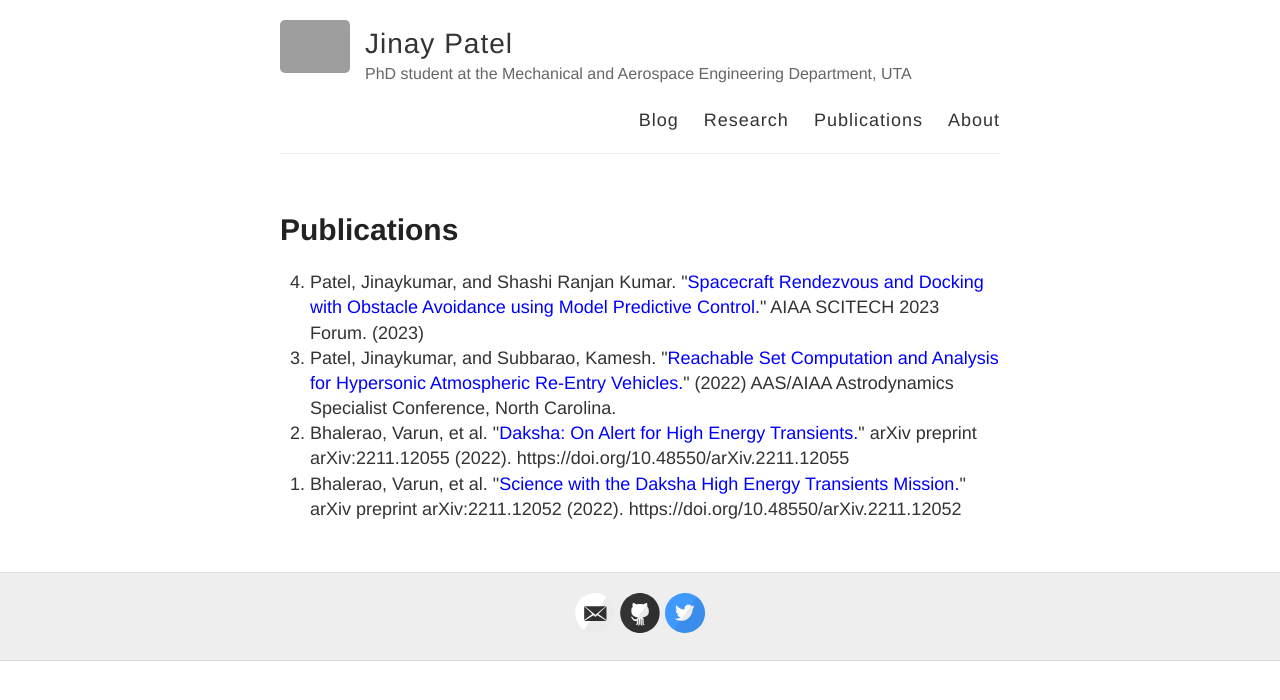
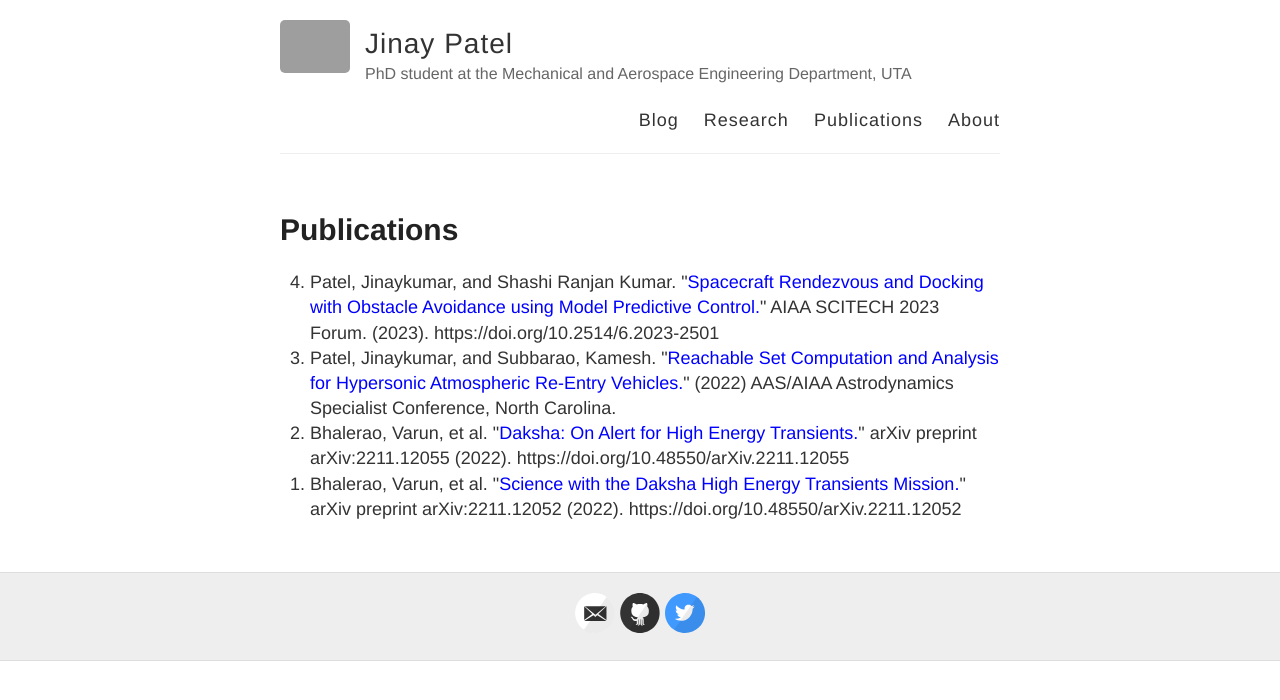
Before and after one commit to jinaynitinpatel/jinaynitinpatel.github.io, a Jekyll site: the page built from publications.md, in a window 1280 px wide. Shown: the top 700 px of the page. Built offline with Jekyll 4.4.1, drawn with Linux system fonts in a browser that asks for light colours; part of the change alters nothing that is shown; grey boxes are pictures that could not be loaded.

Commit message:
Added Publications

```diff
--- a/publications.md
+++ b/publications.md
@@ -5,7 +5,7 @@ permalink: /publications/
 ---
 
 <ol reversed>
-  <li>Patel, Jinaykumar, and Shashi Ranjan Kumar. "<span style="color:blue">Spacecraft Rendezvous and Docking with Obstacle Avoidance using Model Predictive Control.</span>" AIAA SCITECH 2023 Forum. (2023)</li>
+  <li>Patel, Jinaykumar, and Shashi Ranjan Kumar. "<span style="color:blue">Spacecraft Rendezvous and Docking with Obstacle Avoidance using Model Predictive Control.</span>" AIAA SCITECH 2023 Forum. (2023). https://doi.org/10.2514/6.2023-2501</li>
   <li>Patel, Jinaykumar, and Subbarao, Kamesh. "<span style="color:blue">Reachable Set Computation and Analysis for Hypersonic Atmospheric Re-Entry Vehicles.</span>" (2022) AAS/AIAA Astrodynamics Specialist Conference, North Carolina.</li>
   <li>Bhalerao, Varun, et al. "<span style="color:blue">Daksha: On Alert for High Energy Transients.</span>" arXiv preprint arXiv:2211.12055 (2022). https://doi.org/10.48550/arXiv.2211.12055</li>
   <li>Bhalerao, Varun, et al. "<span style="color:blue">Science with the Daksha High Energy Transients Mission.</span>" arXiv preprint arXiv:2211.12052 (2022). https://doi.org/10.48550/arXiv.2211.12052</li>
```
